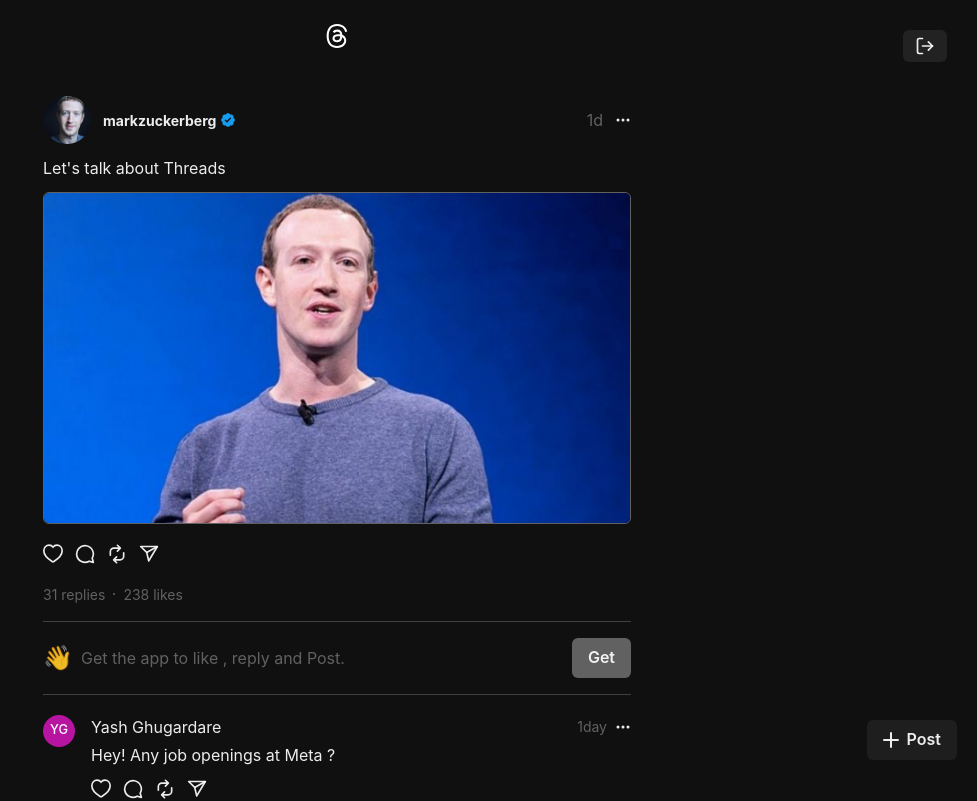
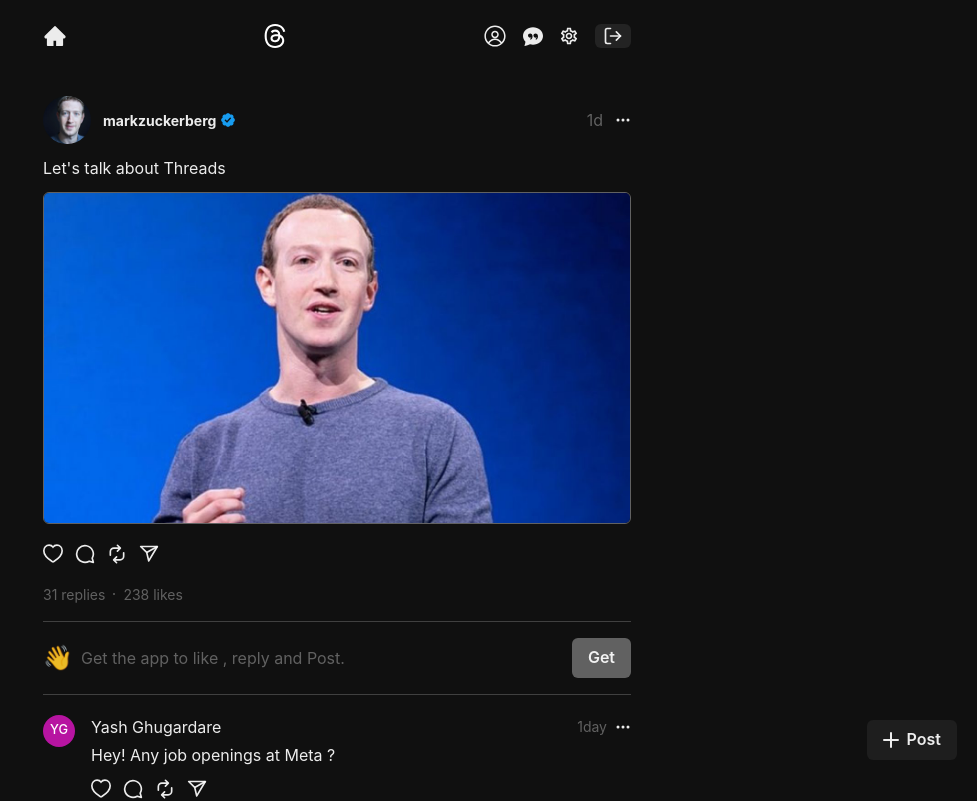
Before and after one commit to yghugardare/Threads, a React (Vite) app in the folder threads-ui/: page /1/post/1 in a window 1280 px wide. Shown: the top 801 px of the page, without its empty margins (303-1280 px from the left). Built offline with nearby package versions, Linux system fonts and the light colour scheme; sample sign-in values are in the browser's storage.

Commit message:
feat: Header ui changes

```diff
--- a/threads-ui/src/App.jsx
+++ b/threads-ui/src/App.jsx
@@ -34,7 +34,7 @@
           <Route path="/:username" element={<UserPage />} />
           <Route path="/:username/post/:pid" element={<PostPage />} />
         </Routes>
-        {user && <LogoutButton />}
+        {/* {user && <LogoutButton />} */}
         {user && <CreatePost/>}
       </Container>
     </>
--- a/threads-ui/src/components/Header.jsx
+++ b/threads-ui/src/components/Header.jsx
@@ -1,18 +1,46 @@
-import { Flex, Image, useColorMode } from "@chakra-ui/react"
+import { Flex, Image, useColorMode } from "@chakra-ui/react";
+import userAtom from "../atoms/userAtom";
+import { useRecoilValue } from "recoil";
+import { Link } from "react-router-dom";
+import { AiFillHome } from "react-icons/ai";
+import { RxAvatar } from "react-icons/rx";
 
+import { BsFillChatQuoteFill } from "react-icons/bs";
+import { MdOutlineSettings } from "react-icons/md";
+import LogoutButton from "./LogoutButton";
 
 function Header() {
-    const {colorMode,toggleColorMode} = useColorMode();
+  const { colorMode, toggleColorMode } = useColorMode();
+  const user = useRecoilValue(userAtom);
   return (
-    <Flex justifyContent={"center"} mt={6} mb={12}>
-        <Image
-            cursor={"pointer"}
-            src={colorMode==="dark" ? "/light-logo.svg": "/dark-logo.svg"}
-            w={6}
-            onClick={toggleColorMode}
-        />
+    <Flex justifyContent={"space-between"} mt={6} mb={12}>
+      {user && (
+        <Link to={"/"}>
+          <AiFillHome size={24} />
+        </Link>
+      )}
+      <Image
+        cursor={"pointer"}
+        src={colorMode === "dark" ? "/light-logo.svg" : "/dark-logo.svg"}
+        w={6}
+        onClick={toggleColorMode}
+      />
+      {user && (
+        <Flex alignItems={"center"} gap={4}>
+          <Link to={`/${user.username}`}>
+            <RxAvatar size={24} />
+          </Link>
+          <Link to={`/chat`}>
+            <BsFillChatQuoteFill size={20} />
+          </Link>
+          <Link to={`/settings`}>
+            <MdOutlineSettings size={20} />
+          </Link>
+          <LogoutButton />
+        </Flex>
+      )}
     </Flex>
-  )
+  );
 }
 
-export default Header
+export default Header;
--- a/threads-ui/src/components/LogoutButton.jsx
+++ b/threads-ui/src/components/LogoutButton.jsx
@@ -29,10 +29,11 @@
   };
   return (
     <Button
-      position={"fixed"}
-      top={"30px"}
-      right={"30px"}
-      size={"sm"}
+      // position={"fixed"}
+      // top={"30px"}
+      // right={"30px"}
+      size={"xs"}
+      // size={20}
       onClick={handleLogout}
     >
       <FiLogOut size={20} />
```
